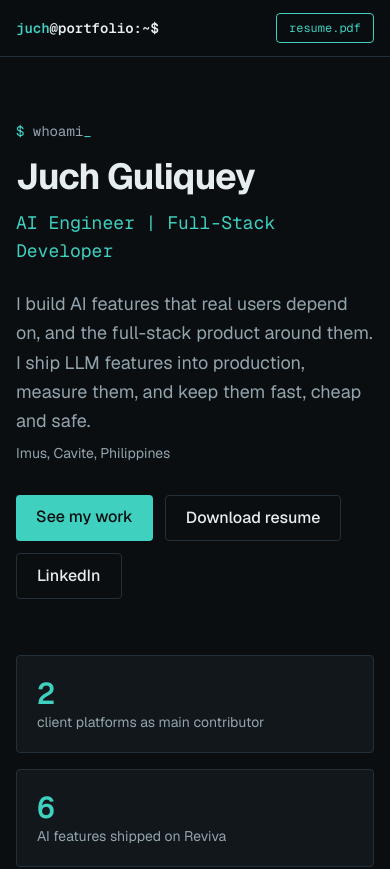
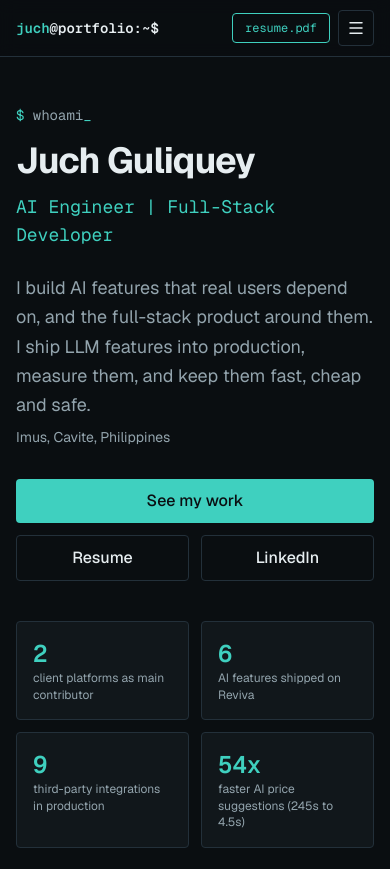
Before and after one commit to JohnSmith545/portfolio, a Next.js app: page / in a window 390 px wide. Shown: the top 869 px of the page. Built offline with nearby package versions, Linux system fonts and the light colour scheme.

Commit message:
feat: add a mobile menu and tighten hero, stats and section spacing on phones

```diff
--- a/src/components/Hero.tsx
+++ b/src/components/Hero.tsx
@@ -3,7 +3,7 @@ import { profile, stats } from "@/data/content"; // Name, pitch and headline num
 // Opening screen: terminal prompt, name, role, pitch and calls to action
 export function Hero() {
   return (
-    <section id="top" className="mx-auto max-w-5xl px-4 pb-20 pt-16 sm:px-6 sm:pt-24">
+    <section id="top" className="mx-auto max-w-5xl px-4 pb-14 pt-12 sm:px-6 sm:pb-20 sm:pt-24">
       <p className="font-mono text-sm text-muted">
         <span className="text-accent">$</span> whoami<span className="cursor text-accent">_</span>
       </p>
@@ -12,35 +12,39 @@ export function Hero() {
       <p className="mt-6 max-w-2xl text-lg leading-relaxed text-muted">{profile.pitch}</p>
       <p className="mt-2 text-sm text-muted">{profile.location}</p>
 
-      <div className="mt-8 flex flex-wrap gap-3">
+      {/* Phones: full-width primary button with the other two side by side; wider screens: one row */}
+      <div className="mt-8 grid grid-cols-2 gap-3 sm:flex sm:flex-wrap">
         <a
           href="#projects"
-          className="rounded bg-accent px-5 py-2.5 font-medium text-bg transition-opacity hover:opacity-90"
+          className="col-span-2 rounded bg-accent px-5 py-2.5 text-center font-medium text-bg transition-opacity hover:opacity-90"
         >
           See my work
         </a>
         <a
           href={profile.resume}
           download
-          className="rounded border border-border px-5 py-2.5 font-medium transition-colors hover:border-accent hover:text-accent"
+          className="rounded border border-border px-4 py-2.5 text-center font-medium transition-colors hover:border-accent hover:text-accent sm:px-5"
         >
-          Download resume
+          <span className="sm:hidden">Resume</span>
+          <span className="hidden sm:inline">Download resume</span>
         </a>
         <a
           href={profile.linkedin}
           target="_blank"
           rel="noopener noreferrer"
-          className="rounded border border-border px-5 py-2.5 font-medium transition-colors hover:border-accent hover:text-accent"
+          className="rounded border border-border px-4 py-2.5 text-center font-medium transition-colors hover:border-accent hover:text-accent sm:px-5"
         >
           LinkedIn
         </a>
       </div>
 
-      <dl className="mt-14 grid gap-4 sm:grid-cols-2 lg:grid-cols-4">
+      <dl className="mt-10 grid grid-cols-2 gap-3 sm:mt-14 sm:gap-4 lg:grid-cols-4">
         {stats.map((stat) => (
-          <div key={stat.label} className="flex flex-col rounded border border-border bg-surface p-5">
-            <dt className="text-sm text-muted">{stat.label}</dt>
-            <dd className="order-first font-mono text-3xl font-semibold text-accent">{stat.value}</dd>
+          <div key={stat.label} className="flex flex-col rounded border border-border bg-surface p-4 sm:p-5">
+            <dt className="text-xs leading-snug text-muted sm:text-sm">{stat.label}</dt>
+            <dd className="order-first font-mono text-2xl font-semibold text-accent sm:text-3xl">
+              {stat.value}
+            </dd>
           </div>
         ))}
       </dl>
--- /dev/null
+++ b/src/components/MobileMenu.tsx
@@ -0,0 +1,60 @@
+"use client";
+
+import { useEffect, useRef, useState } from "react"; // Open state and outside-click handling
+import { Menu, X } from "lucide-react"; // Hamburger and close icons
+
+type Link = { href: string; label: string };
+
+// Phone-only menu: a toggle that slides the section links down below the nav bar
+export function MobileMenu({ links }: { links: Link[] }) {
+  const [open, setOpen] = useState(false);
+  const rootRef = useRef<HTMLDivElement>(null);
+
+  // Closes on Esc or a tap anywhere outside the menu
+  useEffect(() => {
+    if (!open) return;
+    const onKey = (event: KeyboardEvent) => event.key === "Escape" && setOpen(false);
+    const onPointer = (event: PointerEvent) => {
+      if (!rootRef.current?.contains(event.target as Node)) setOpen(false);
+    };
+    document.addEventListener("keydown", onKey);
+    document.addEventListener("pointerdown", onPointer);
+    return () => {
+      document.removeEventListener("keydown", onKey);
+      document.removeEventListener("pointerdown", onPointer);
+    };
+  }, [open]);
+
+  return (
+    <div ref={rootRef} className="md:hidden">
+      <button
+        type="button"
+        onClick={() => setOpen((value) => !value)}
+        aria-expanded={open}
+        aria-controls="mobile-menu"
+        aria-label={open ? "Close menu" : "Open menu"}
+        className="flex h-9 w-9 items-center justify-center rounded border border-border text-text transition-colors hover:border-accent hover:text-accent"
+      >
+        {open ? <X size={18} aria-hidden /> : <Menu size={18} aria-hidden />}
+      </button>
+      <ul
+        id="mobile-menu"
+        hidden={!open}
+        className="mobile-menu absolute inset-x-0 top-14 border-b border-border bg-bg px-4 py-2 shadow-lg shadow-black/40"
+      >
+        {links.map((link) => (
+          <li key={link.href}>
+            <a
+              href={link.href}
+              onClick={() => setOpen(false)}
+              className="block border-b border-border/60 py-3 font-mono text-sm text-muted transition-colors last:border-0 hover:text-accent"
+            >
+              <span className="text-accent">{"> "}</span>
+              {link.label}
+            </a>
+          </li>
+        ))}
+      </ul>
+    </div>
+  );
+}
--- a/src/components/Nav.tsx
+++ b/src/components/Nav.tsx
@@ -1,14 +1,16 @@
 import { profile } from "@/data/content"; // Resume link
+import { MobileMenu } from "@/components/MobileMenu"; // Section links on phones
 
 const links = [
   { href: "#ai-work", label: "AI work" },
   { href: "#projects", label: "Projects" },
   { href: "#skills", label: "Skills" },
   { href: "#certifications", label: "Certs" },
+  { href: "#experience", label: "Experience" },
   { href: "#contact", label: "Contact" },
 ];
 
-// Sticky top bar with section links and a resume download
+// Sticky top bar with section links (a menu on phones) and a resume download
 export function Nav() {
   return (
     <header className="sticky top-0 z-20 border-b border-border bg-bg/85 backdrop-blur">
@@ -25,6 +27,7 @@ export function Nav() {
             </li>
           ))}
         </ul>
+        <div className="flex items-center gap-2">
           <a
             href={profile.resume}
             download
@@ -32,6 +35,8 @@ export function Nav() {
           >
             resume.pdf
           </a>
+          <MobileMenu links={links} />
+        </div>
       </nav>
     </header>
   );
--- a/src/components/Section.tsx
+++ b/src/components/Section.tsx
@@ -10,7 +10,7 @@ type Props = {
 // Page section with a terminal-style numbered label above the heading
 export function Section({ id, index, title, children }: Props) {
   return (
-    <section id={id} aria-labelledby={`${id}-title`} className="border-t border-border py-20 sm:py-24">
+    <section id={id} aria-labelledby={`${id}-title`} className="border-t border-border py-14 sm:py-24">
       <div className="mx-auto max-w-5xl px-4 sm:px-6">
         <p className="font-mono text-sm text-accent">
           {"// "}
@@ -19,7 +19,7 @@ export function Section({ id, index, title, children }: Props) {
         <h2 id={`${id}-title`} className="mt-2 text-3xl font-semibold tracking-tight sm:text-4xl">
           {title}
         </h2>
-        <div className="mt-10">{children}</div>
+        <div className="mt-8 sm:mt-10">{children}</div>
       </div>
     </section>
   );
```
Lines whose indentation alone changed are shown as unchanged.
